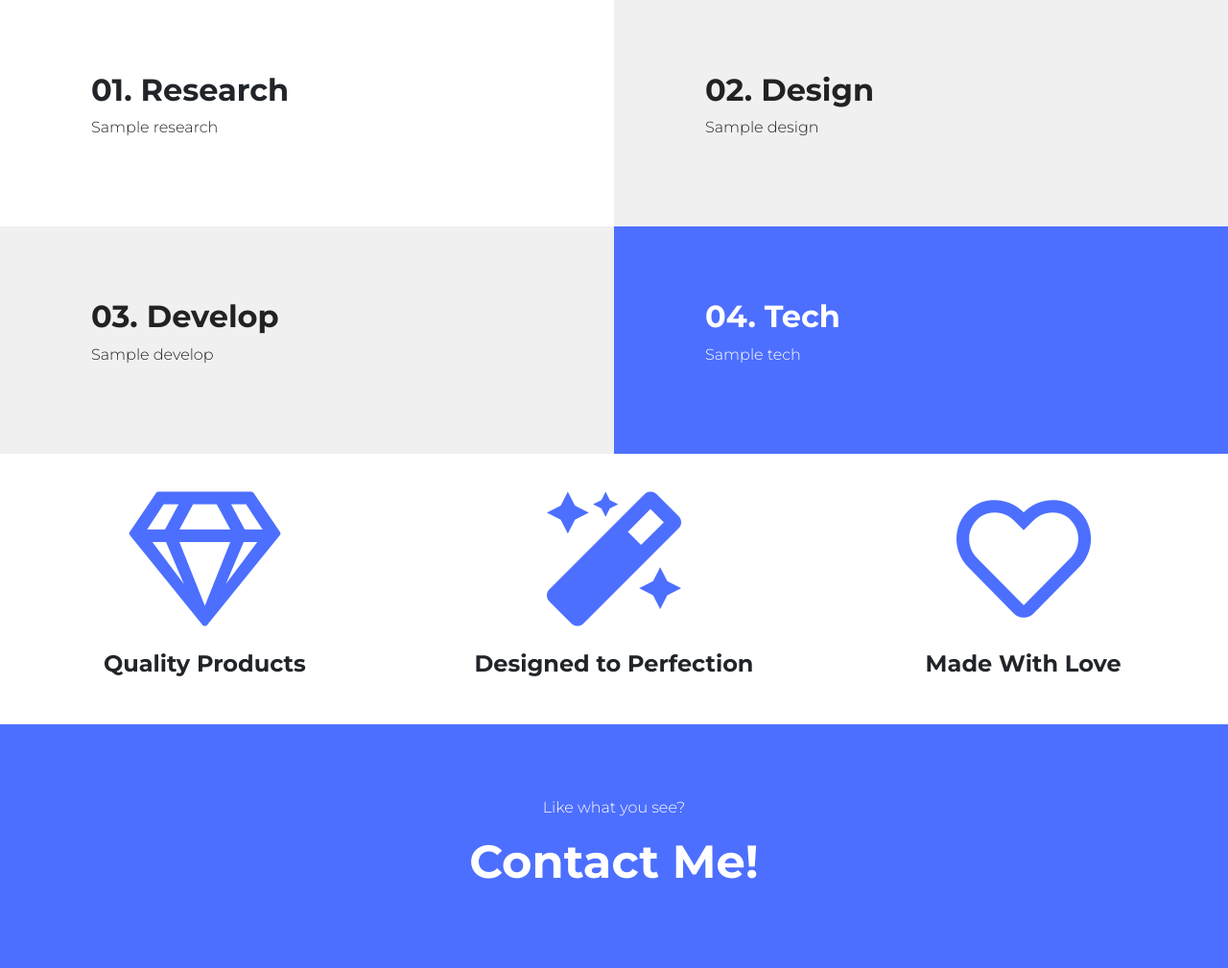
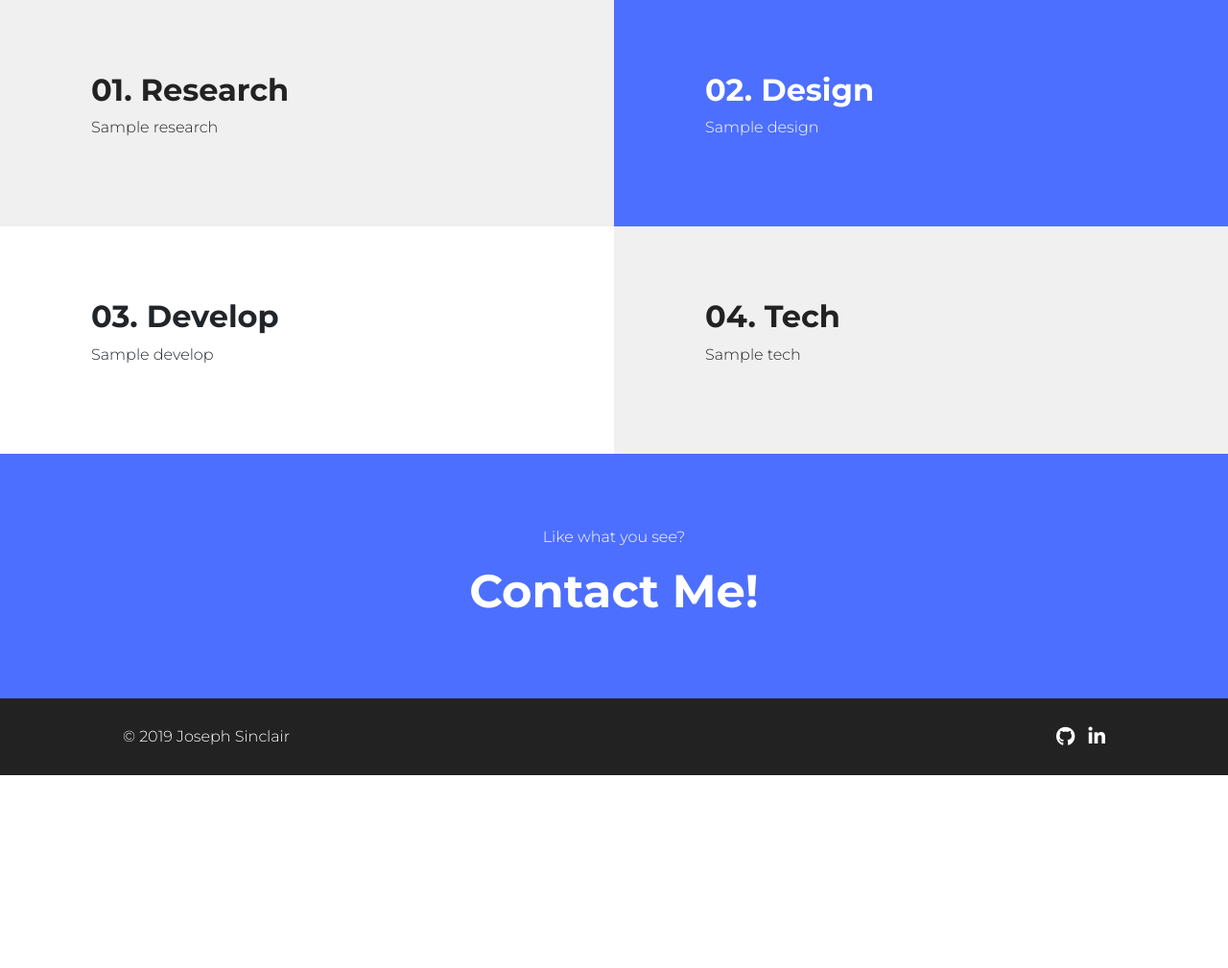
Before and after one commit to joeysnclr/new-portfolio, a Flask app: template templates/project.html in a window 1280 px wide. Shown: the part 540-1549 px from the top of the page at 96% size. After the commit the page ends 1348 px from the top, so only its background shows below. Run offline with Flask 2, Linux system fonts and the light colour scheme; the template is opened without the code that fills it: most values are stand-ins (such as "Sample title", 1, 10 or a date in 2020); some libraries are stand-ins or nearby versions.

Commit message:
Add files via upload

```diff
--- a/app.py
+++ b/app.py
@@ -32,4 +32,4 @@ def project(projectId):
 	return render_template('project.html', pId=projectId, p=p)
 
 
-app.run(host='0.0.0.0', port=port,)
+app.run(host='0.0.0.0', port=port)
--- a/templates/index.html
+++ b/templates/index.html
@@ -43,7 +43,7 @@
 		</div>
 
 		{% for p in projects %}
-		<a href="/project/{{p}}" class="col-12 col-md-6 project-display" style="background-image: url('/static/images/{{p}}.jpg')">
+		<a href="/project/{{p}}" class="col-12 col-md-6 project-display" style="background-image: url('/static/images/{{p}}.png')">
 			<div class="project-info">
 				<h2>{{projects[p]["name"]}}</h2>
 				<p>{{projects[p]["desc"]}}</p>
--- a/templates/project.html
+++ b/templates/project.html
@@ -3,54 +3,41 @@
 {% include 'includes/nav.html' %}
 <div class="row no-gutters">
 	<div class="col-12 col-md-6">
-		<img src="/static/images/{{pId}}.jpg" alt="" class="project-main-img">
+		<img src="/static/images/{{pId}}.png" alt="" class="project-main-img">
 	</div>
 	<div class="col-12 col-md-6 section project-info">
 		<div>
 			<h2>{{p['name']}}</h2>
 			<p>{{p['overview']}}</p>
 			<div class="project-links">
-				<a href="{{p['link']}}">View Project</a>
-				<a href="{{p['github']}}">Github</a>
+				<a href="{{p['link']}}" target="_blank">View Project</a>
+				<a href="{{p['github']}}" target="_blank">Github</a>
 			</div>
 		</div>
 	</div>
-	<div class="col-12 col-md-6 section">
+	<div class="col-12 col-md-6 section grey">
 		<div>
 			<h2>01. Research</h2>
 			<p>{{p['research']}}</p>
 		</div>
 	</div>
-	<div class="col-12 col-md-6 section grey">
+	<div class="col-12 col-md-6 section primary">
 		<div>
 			<h2>02. Design</h2>
 			<p>{{p['design']}}</p>
 		</div>
 	</div>
-	<div class="col-12 col-md-6 section grey">
+	<div class="col-12 col-md-6 section">
 		<div>
 			<h2>03. Develop</h2>
 			<p>{{p['develop']}}</p>
 		</div>
 	</div>
-	<div class="col-12 col-md-6 section primary">
+	<div class="col-12 col-md-6 section grey">
 		<div>
 			<h2>04. Tech</h2>
 			<p>{{p['tech']}}</p>
 		</div>
-	</div>
-
-	<div class="col-12 col-md-4 icon-section grey">
-		<i class="far fa-gem"></i>
-		<h3>Quality Products</h3>
-	</div>
-	<div class="col-12 col-md-4 icon-section grey">
-		<i class="fas fa-magic"></i>
-		<h3>Designed to Perfection</h3>
-	</div>
-	<div class="col-12 col-md-4 icon-section grey">
-		<i class="far fa-heart"></i>
-		<h3>Made With Love</h3>
 	</div>
 	<div class="col-12 section primary contact">
 		<p>Like what you see?</p>
```
Also changed, not shown: static/data/projects.json (+7 -7 lines), static/images/compound-invest.png (added).
